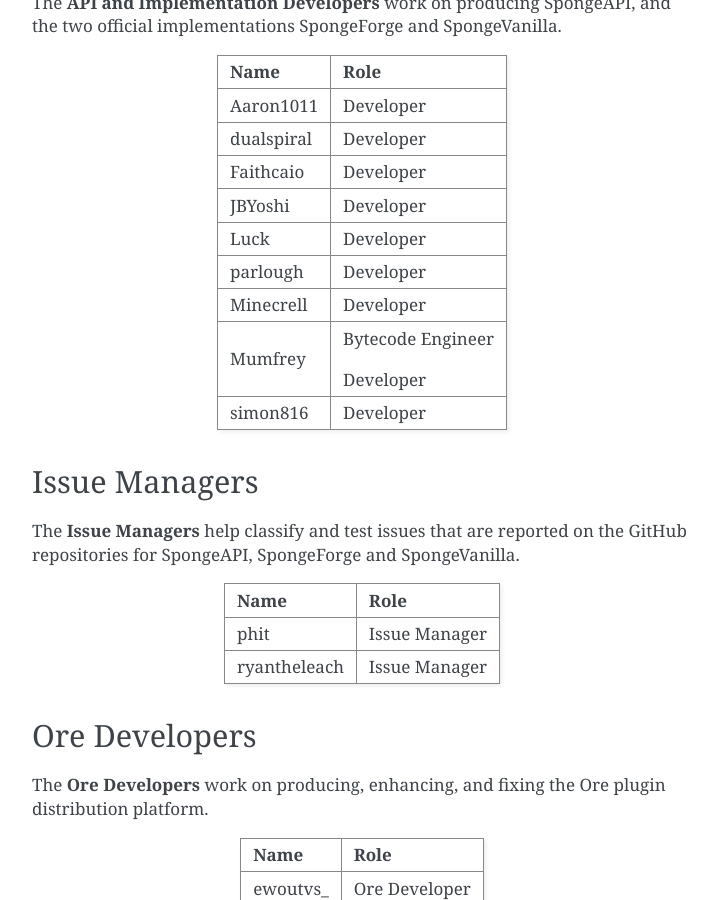
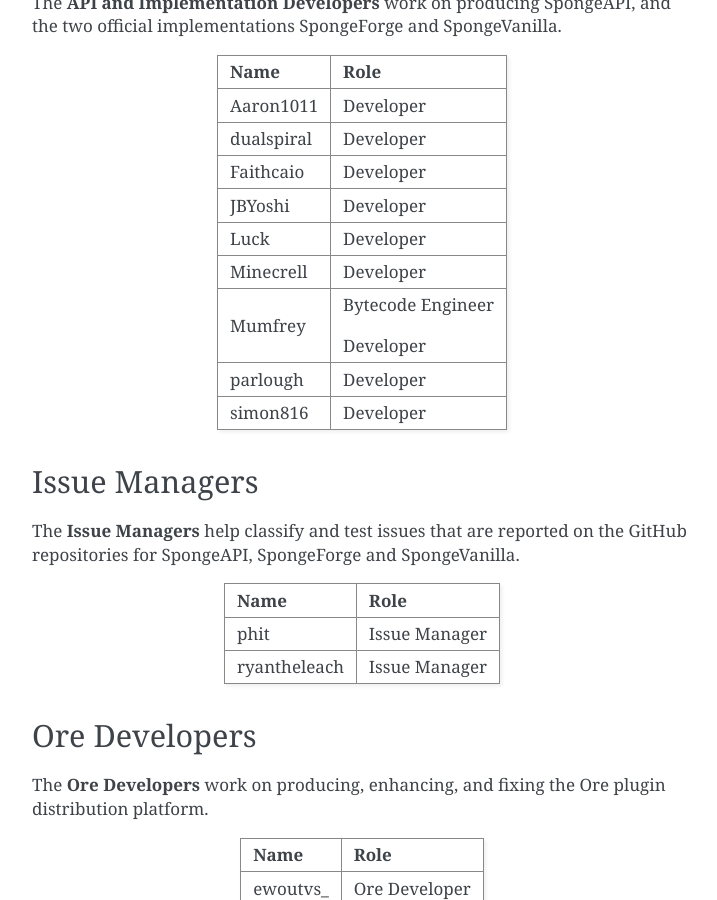
Before and after one commit to SpongePowered/SpongeDocs, a Sphinx documentation site: the page built from source/about/staff.rst, in a window 1280 px wide and 900 px high, scrolled down 1310 px. Shown: the whole window, without its empty margins (388-1105 px from the left). Built offline with Sphinx 7.4.7, drawn with Linux system fonts in a browser that asks for light colours; pages that are not in the unit, such as notebooks, are missing from menus.

Commit message:
Correct alphabetical order

```diff
--- a/source/about/staff.rst
+++ b/source/about/staff.rst
@@ -82,13 +82,13 @@
 +-----------------------------------+------------------------------------+
 | Luck                              | Developer                          |
 +-----------------------------------+------------------------------------+
-| parlough                          | Developer                          |
-+-----------------------------------+------------------------------------+
 | Minecrell                         | Developer                          |
 +-----------------------------------+------------------------------------+
 | Mumfrey                           | Bytecode Engineer                  |
 |                                   |                                    |
 |                                   | Developer                          |
++-----------------------------------+------------------------------------+
+| parlough                          | Developer                          |
 +-----------------------------------+------------------------------------+
 | simon816                          | Developer                          |
 +-----------------------------------+------------------------------------+
```
